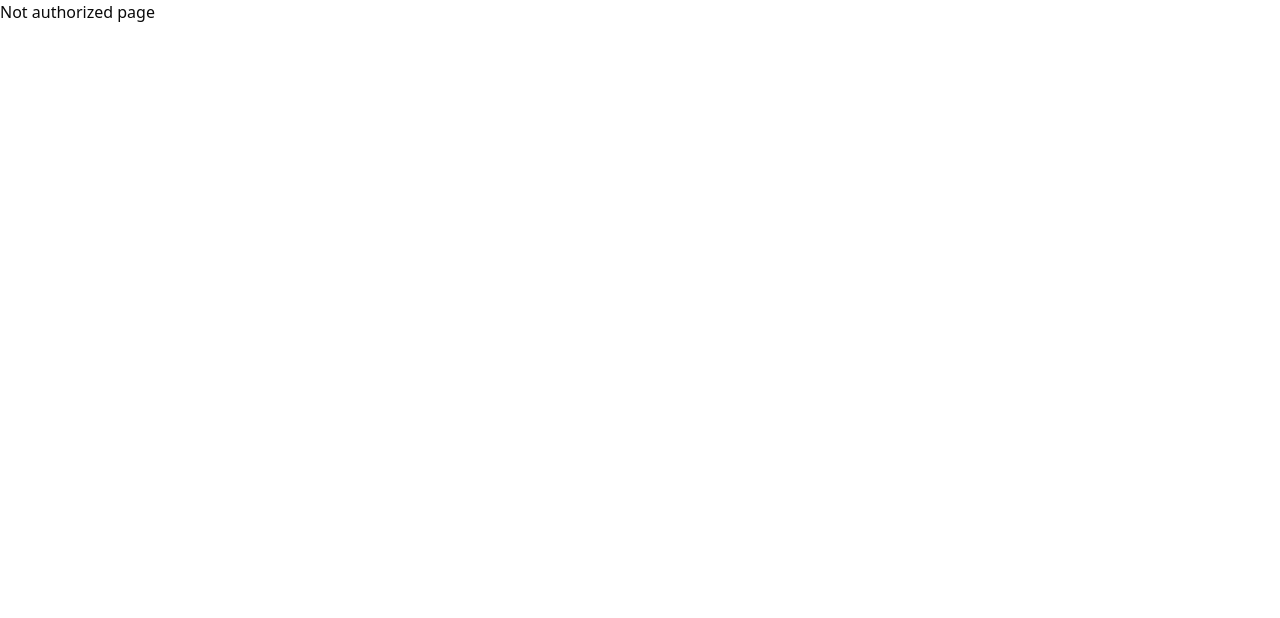
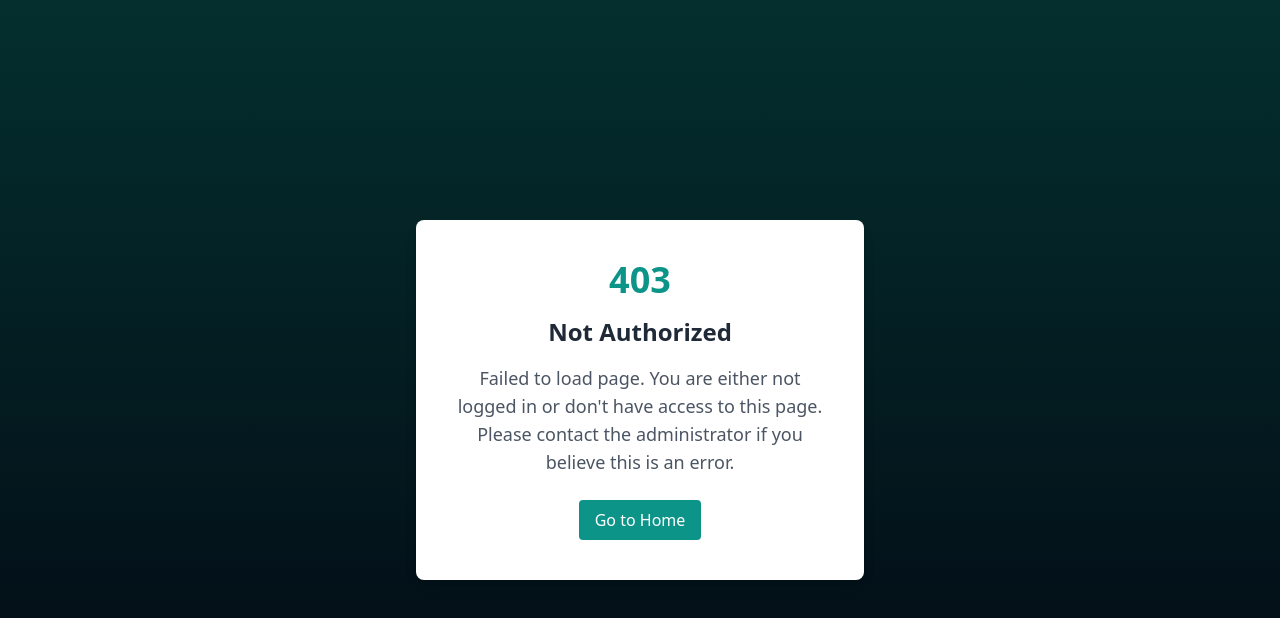
Before and after one commit to Kyptdin/Comp-Sci-High-Library-Management-IP, a React (Vite) app in the folder app/: page /notAuthorized in a window 1280 px wide. Shown: the top 618 px of the page. Built offline with nearby package versions, Linux system fonts and the light colour scheme.

Commit message:
Created the appearance of the not authorized page

```diff
--- a/app/src/components/AuthUi/NotAuthorized.tsx
+++ /dev/null
@@ -1,5 +0,0 @@
-export const NotAuthorized = () => {
-  return (
-    <div className="min-h-screen bg-gradient-to-t from-gray-950 to-teal-950"></div>
-  );
-};
--- a/app/src/main.tsx
+++ b/app/src/main.tsx
@@ -11,6 +11,7 @@ import { ReactQueryDevtools } from "@tanstack/react-query-devtools";
 import { QueryClient, QueryClientProvider } from "@tanstack/react-query";
 import { ProtectedPage } from "./pages/ProtectedPage.tsx";
 import { Toaster } from "@/components/ui/toaster";
+import { NotAuthorizedPage } from "./pages/NotAuthorizedPage.tsx";
 
 const queryClient = new QueryClient();
 const router = createBrowserRouter([
@@ -39,7 +40,7 @@ const router = createBrowserRouter([
   },
   {
     path: "notAuthorized",
-    element: <div className="text-black-500">Not authorized page</div>,
+    element: <NotAuthorizedPage />,
     errorElement: <ErrorPage />,
   },
 ]);
--- /dev/null
+++ b/app/src/pages/NotAuthorizedPage.tsx
@@ -0,0 +1,28 @@
+import React from "react";
+import { Button } from "shadcn-ui"; // Replace with actual import based on Shadcn UI documentation
+
+export const NotAuthorizedPage = () => {
+  return (
+    <div className="flex items-center justify-center min-h-screen bg-gradient-to-t from-gray-950 to-teal-950 px-4 sm:px-6 lg:px-8">
+      <div className="bg-white shadow-lg rounded-lg p-6 sm:p-8 lg:p-10 max-w-md sm:max-w-md lg:max-w-md text-center">
+        <h1 className="text-3xl sm:text-4xl font-bold text-teal-600 mb-4">
+          403
+        </h1>
+        <h2 className="text-xl sm:text-2xl font-semibold text-gray-800 mb-4">
+          Not Authorized
+        </h2>
+        <p className="text-base sm:text-lg text-gray-600 mb-6">
+          Failed to load page. You are either not logged in or don't have access
+          to this page. Please contact the administrator if you believe this is
+          an error.
+        </p>
+        <a
+          href="/"
+          className="inline-block bg-teal-600 text-white px-4 py-2 rounded hover:bg-teal-700 transition duration-200"
+        >
+          Go to Home
+        </a>
+      </div>
+    </div>
+  );
+};
--- a/app/src/pages/SearchPage.tsx
+++ b/app/src/pages/SearchPage.tsx
@@ -12,12 +12,10 @@ const openLibraryUrl = "https://openlibrary.org/search.json?title=";
 
 export const SearchPage = () => {
   const { searchQuery } = useParams();
-
   const filteredSearchParams = searchQuery
     ?.split(" ")
     .join("+")
     .toLocaleLowerCase();
-
   const fetchingUrl = openLibraryUrl + filteredSearchParams;
   const { error, isLoading, data } = useSWR(fetchingUrl, fetcher);
   const numberOfBooks = isLoading
```
Also changed, not shown: app/src/components/BookDisplaySkeleton.tsx (+11 -7 lines).
